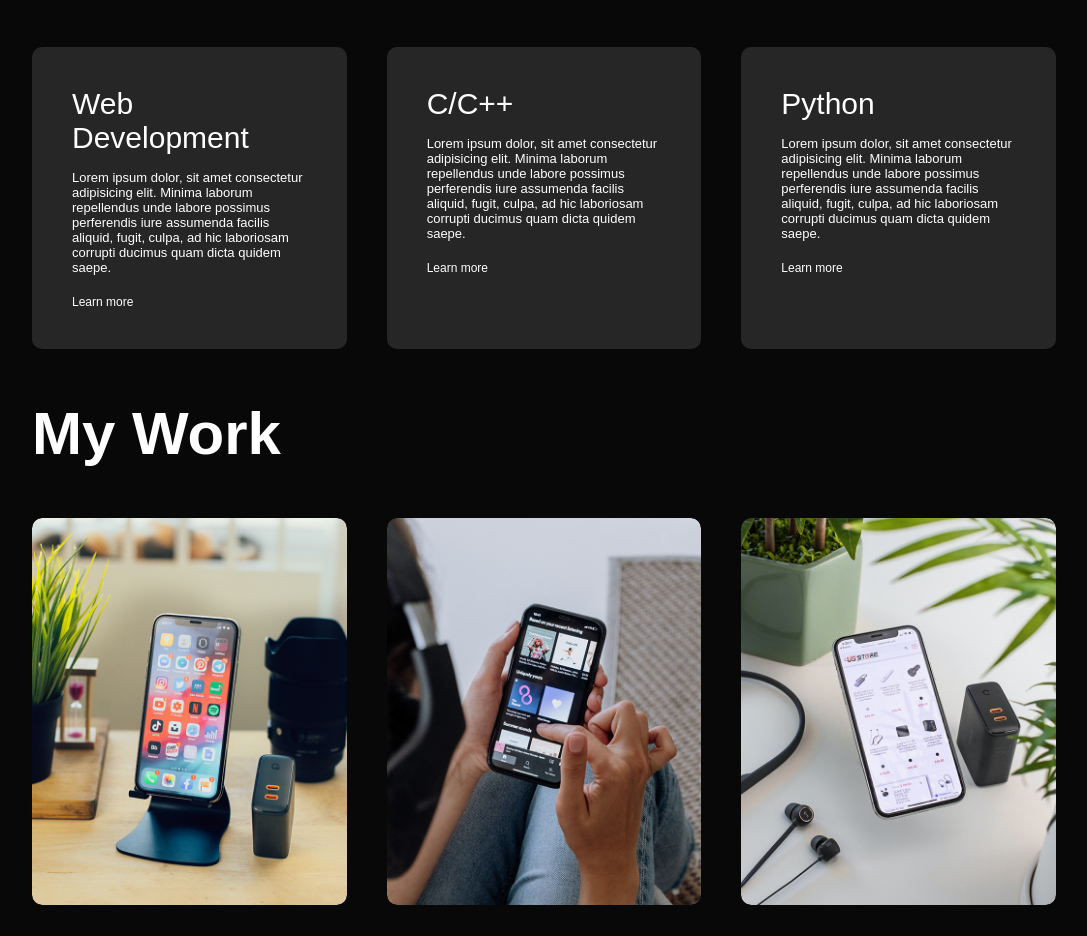
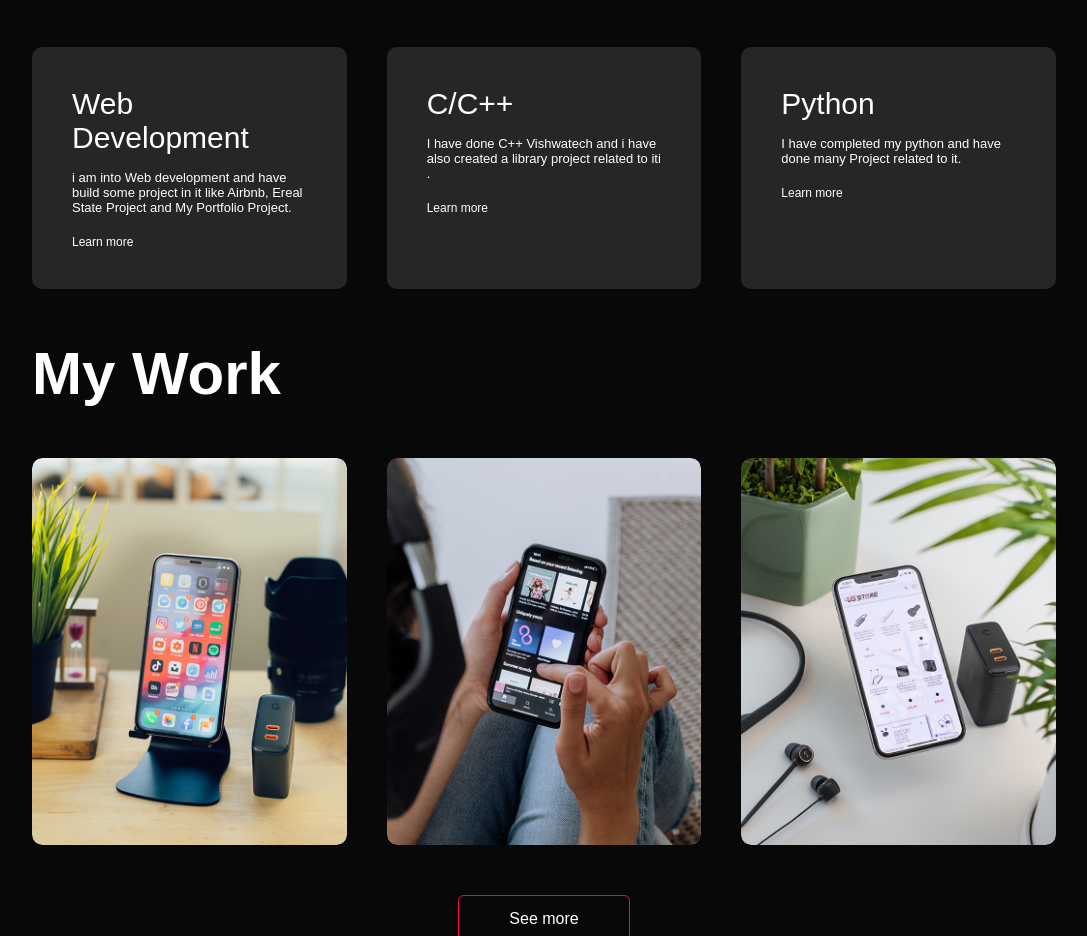
Before and after one commit to Amannagar0304/portfolio, a plain HTML site: page index.html in a window 1280 px wide. Shown: the part 1441-2377 px from the top of the page, without its empty margins (96-1183 px from the left). Drawn offline with Linux system fonts and the light colour scheme.

Commit message:
Update index.html

```diff
--- a/index.html
+++ b/index.html
@@ -81,17 +81,17 @@
     <div class="services-list">
     <div>
         <h2>Web Development </h2>
-        <p>Lorem ipsum dolor, sit amet consectetur adipisicing elit. Minima laborum repellendus unde labore possimus perferendis iure assumenda facilis aliquid, fugit, culpa, ad hic laboriosam corrupti ducimus quam dicta quidem saepe.</p>
+        <p>i am into Web development and have build some project in it like Airbnb, Ereal State Project and My Portfolio Project.</p>
     <a href="#">Learn more</a>
     </div>
     <div>
         <h2>C/C++</h2>
-        <p>Lorem ipsum dolor, sit amet consectetur adipisicing elit. Minima laborum repellendus unde labore possimus perferendis iure assumenda facilis aliquid, fugit, culpa, ad hic laboriosam corrupti ducimus quam dicta quidem saepe.</p>
+        <p>I have done C++ Vishwatech and i have also created a library project related to iti .</p>
     <a href="#">Learn more</a>
     </div>
     <div>
         <h2>Python</h2>
-        <p>Lorem ipsum dolor, sit amet consectetur adipisicing elit. Minima laborum repellendus unde labore possimus perferendis iure assumenda facilis aliquid, fugit, culpa, ad hic laboriosam corrupti ducimus quam dicta quidem saepe.</p>
+        <p>I have completed my python and have done many Project related to it.</p>
     <a href="#">Learn more</a>
     </div>
  </div>
```
